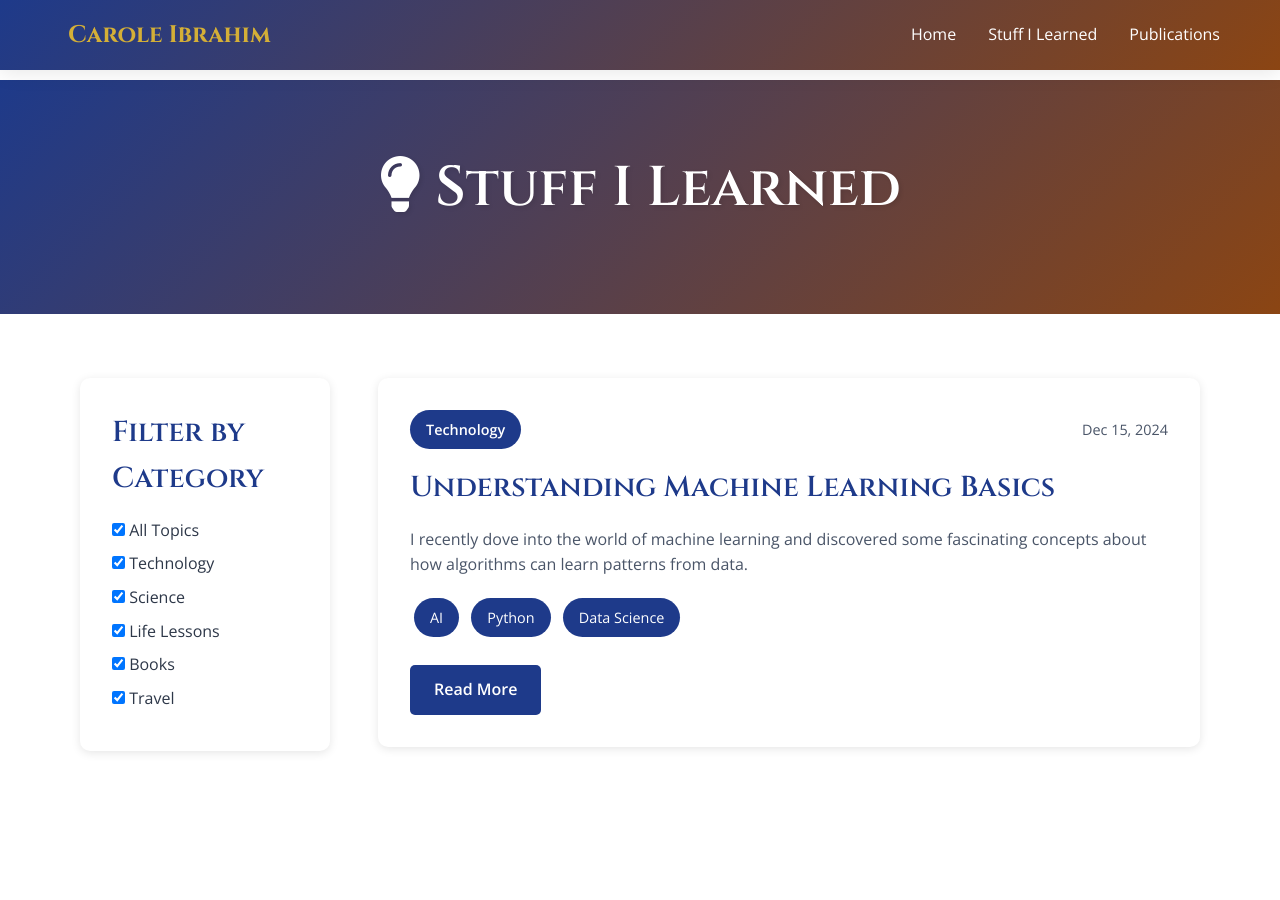
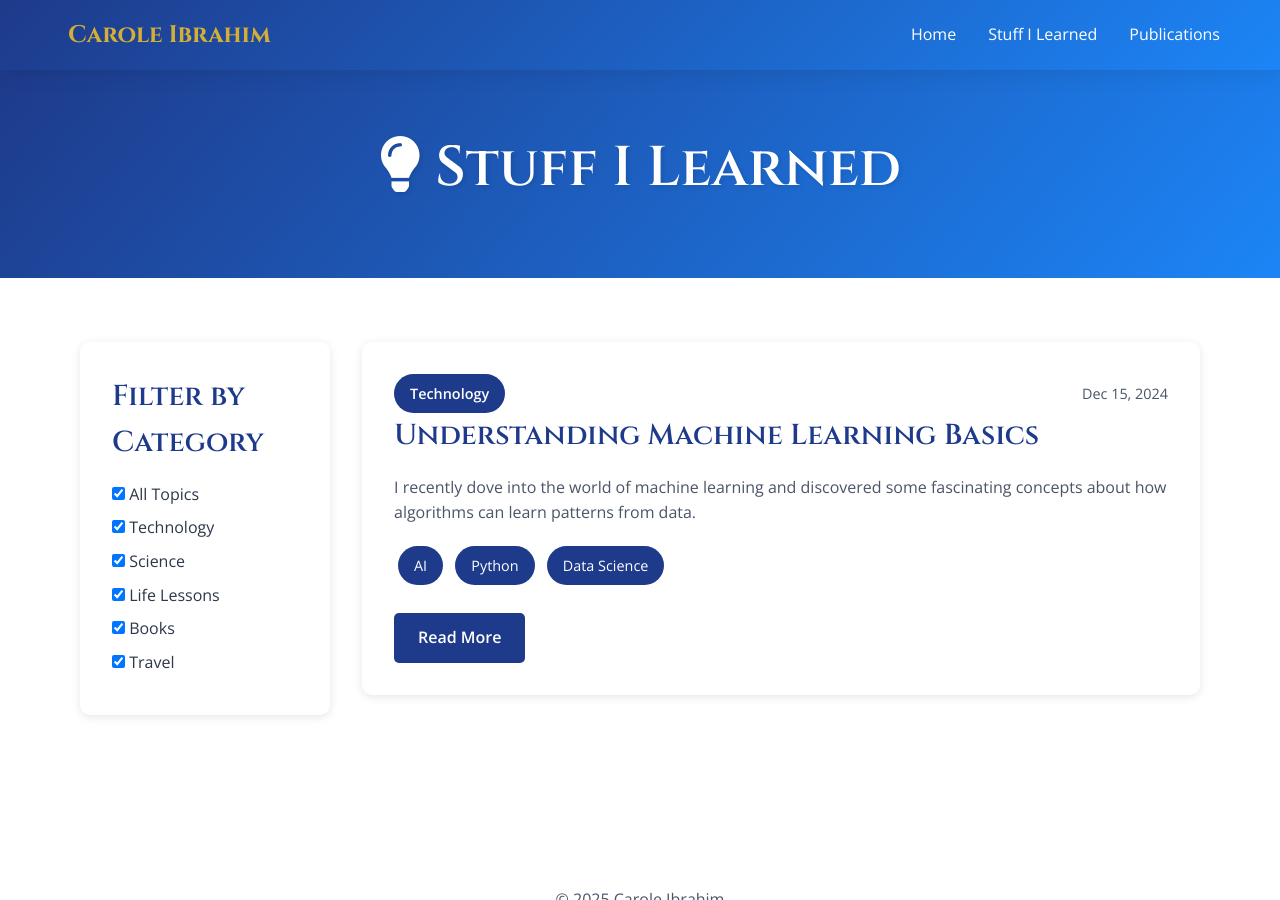
Before and after one commit to CaroleYoussef/carole.github.io, a Jekyll site: the page built from stuff-i-learned.md, in a window 1280 px wide and 900 px high. Built offline with Jekyll 4.4.1, drawn with Linux system fonts in a browser that asks for light colours.

Commit message:
cleaning 2

```diff
--- a/assets/css/style.css
+++ b/assets/css/style.css
@@ -11,7 +11,7 @@
     --deep-blue: #1E3A8A;
     --sand: #F5DEB3;
     --cream: #FDF5E6;
-    --dark-brown: #8B4513;
+    --dark-brown: #1c85f6;
     --accent-red: #CD5C5C;
     --text-dark: #2D3748;
     --text-light: #4A5568;
@@ -42,13 +42,13 @@
 
 h1 {
     font-size: 3.5rem;
-    margin-bottom: 1rem;
+    margin-bottom: 0rem;
     text-shadow: 2px 2px 4px var(--shadow);
 }
 
 h2 {
     font-size: 2.5rem;
-    margin-bottom: 2rem;
+    margin-bottom: 0rem;
 }
 
 h3 {
@@ -148,14 +148,37 @@
 
 /* Bio section */
 .bio-content {
-    text-align: center;
-    max-width: 800px;
+    display: flex;
+    align-items: flex-start;
+    gap: 3rem;
+    max-width: 900px;
     margin: 0 auto;
+    text-align: left;
 }
 
 .bio-text p {
     font-size: 1.1rem;
     margin-bottom: 1.5rem;
+}
+
+.profile-photo {
+    flex-shrink: 0;
+    order: 2;
+}
+
+.profile-photo img {
+    width: 200px;
+    height: 200px;
+    border-radius: 50%;
+    object-fit: cover;
+    border: 4px solid var(--primary-gold);
+    box-shadow: 0 8px 25px var(--shadow);
+    transition: transform 0.3s ease, box-shadow 0.3s ease;
+}
+
+.profile-photo img:hover {
+    transform: scale(1.05);
+    box-shadow: 0 12px 35px var(--shadow);
 }
 
 /* Work grid */
@@ -257,7 +280,7 @@
 
 /* Contact section */
 .contact-content {
-    max-width: 800px;
+    max-width: 1000px;
     margin: 0 auto;
 }
 
@@ -268,6 +291,7 @@
     margin-bottom: 3rem;
 }
 
+
 .contact-item {
     display: flex;
     align-items: center;
@@ -276,6 +300,9 @@
     background: var(--white);
     border-radius: 8px;
     box-shadow: 0 2px 10px var(--shadow);
+    min-width: 200px;
+    flex: 1;
+    max-width: 300px;
 }
 
 .contact-item i {
@@ -289,30 +316,31 @@
 
 /* Page header - Fixed to eliminate beige rectangle */
 .page-header {
-    background: linear-gradient(135deg, var(--deep-blue) 0%, var(--dark-brown) 100%);
-    color: var(--white);
-    padding: 4rem 10rem;
+    background: linear-gradient(130deg, var(--deep-blue) 0%, var(--dark-brown) 100%);
+    /*color: var(--white);*/
+    padding: 4rem 5rem 4rem 5rem;
     text-align: center;
     margin: 0;
+    margin-top: -20px !important;
     width: 100%;
-    position: relative;
+   /* position: relative;*/
 }
 
 .page-title {
     color: var(--white);
-    margin-bottom: 1rem;
+    margin-bottom: 0rem;
 }
 
 .page-subtitle {
     color: var(--sand);
-    font-size: 1.2rem;
+    font-size: 0rem;
 }
 
 /* Learning items */
 .learning-content {
     display: grid;
-    grid-template-columns: 250px 1fr;
-    gap: 3rem;
+    grid-template-columns: 250px 2fr;
+    gap:2rem;
     max-width: 1200px;
     margin: 0 auto;
     padding: 0 20px;
@@ -352,7 +380,7 @@
     display: flex;
     justify-content: space-between;
     align-items: center;
-    margin-bottom: 1rem;
+    margin-bottom: 0rem;
 }
 
 .learning-category {
@@ -427,7 +455,7 @@
 }
 
 .publication-journal {
-    color: var(--primary-gold);
+    color: var(--accent-blue);
     font-weight: 600;
     margin-bottom: 1rem;
 }
@@ -440,7 +468,7 @@
 .publication-links {
     display: flex;
     gap: 1rem;
-    flex-wrap: wrap;
+    flex-wrap:wrap;
 }
 
 /* Buttons */
@@ -456,12 +484,12 @@
 }
 
 .btn-primary {
-    background: var(--primary-gold);
+    background: var(--accent-blue);
     color: var(--white);
 }
 
 .btn-primary:hover {
-    background: var(--secondary-gold);
+    background: var(--medium-blue);
     transform: translateY(-2px);
 }
 
@@ -471,13 +499,13 @@
 }
 
 .btn-secondary:hover {
-    background: var(--dark-brown);
+    background: var(--dark-blue);
     transform: translateY(-2px);
 }
 
 /* Footer */
 .footer {
-    background: var(--deep-blue);
+    background: var(--dark-blue);
     color: var(--white);
     text-align: center;
     padding: 2rem 0;
@@ -498,12 +526,22 @@
         width: 100%;
         background: var(--deep-blue);
         flex-direction: column;
-        padding: 1rem 0;
+        padding: 0rem 0;
         text-align: center;
     }
 
     .nav-menu.active {
         display: flex;
+    }
+
+    .bio-content {
+        flex-direction: column;
+        text-align: center;
+        gap: 2rem;
+    }
+
+    .profile-photo {
+        order: 1;
     }
 
     .learning-content {
```
Also changed, not shown: index.md (+3 -0 lines), stuff-i-learned.md (+0 -1 lines), assets/images/coucou_being_hot.jpeg (added).
